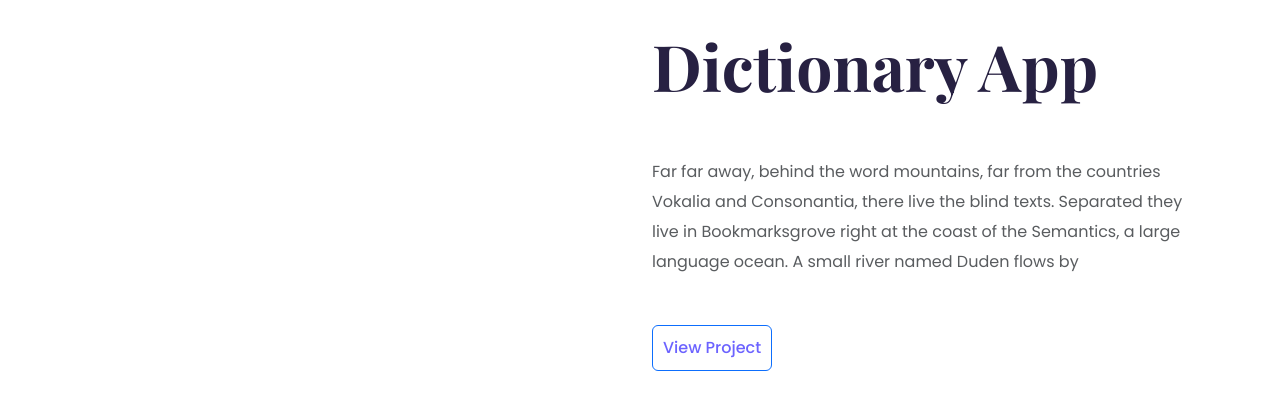
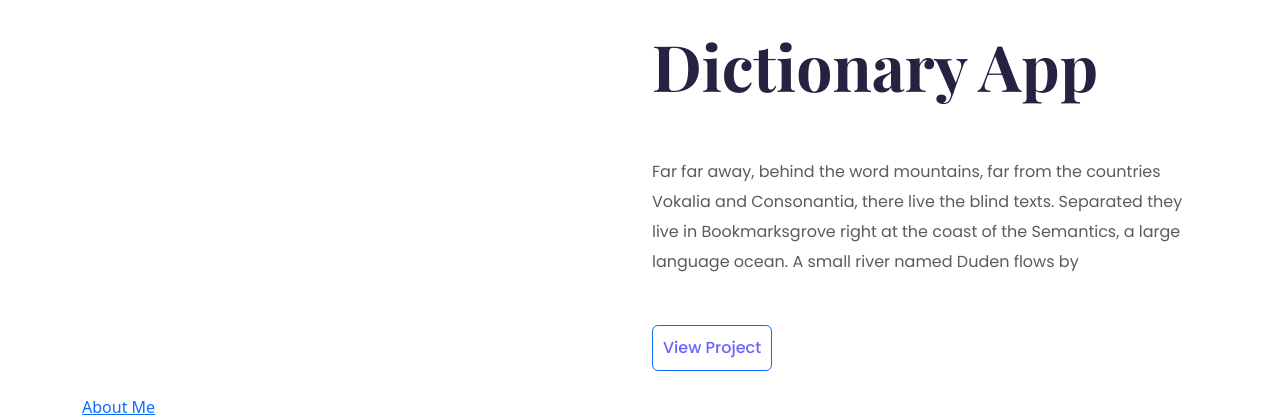
Before and after one commit to sannieisegg/portfolio_project, a plain HTML site: page index.html in a window 1280 px wide. Shown: the part 1437-1856 px from the top of the page. Before the commit the page ends 1808 px from the top, so only its background shows below. Drawn offline with nearby package versions, Linux system fonts and the light colour scheme; a web font is replaced by a local one.

Commit message:
Update index.html

```diff
--- a/index.html
+++ b/index.html
@@ -70,5 +70,7 @@
         integrity="sha384-YvpcrYf0tY3lHB60NNkmXc5s9fDVZLESaAA55NDzOxhy9GkcIdslK1eN7N6jIeHz"
         crossorigin="anonymous"></script>
     <script src="https://kit.fontawesome.com/162e0799f7.js" crossorigin="anonymous"></script>
+    <br />
+    <a href="about.html">About Me</a>
 </body>
 </html>
```
